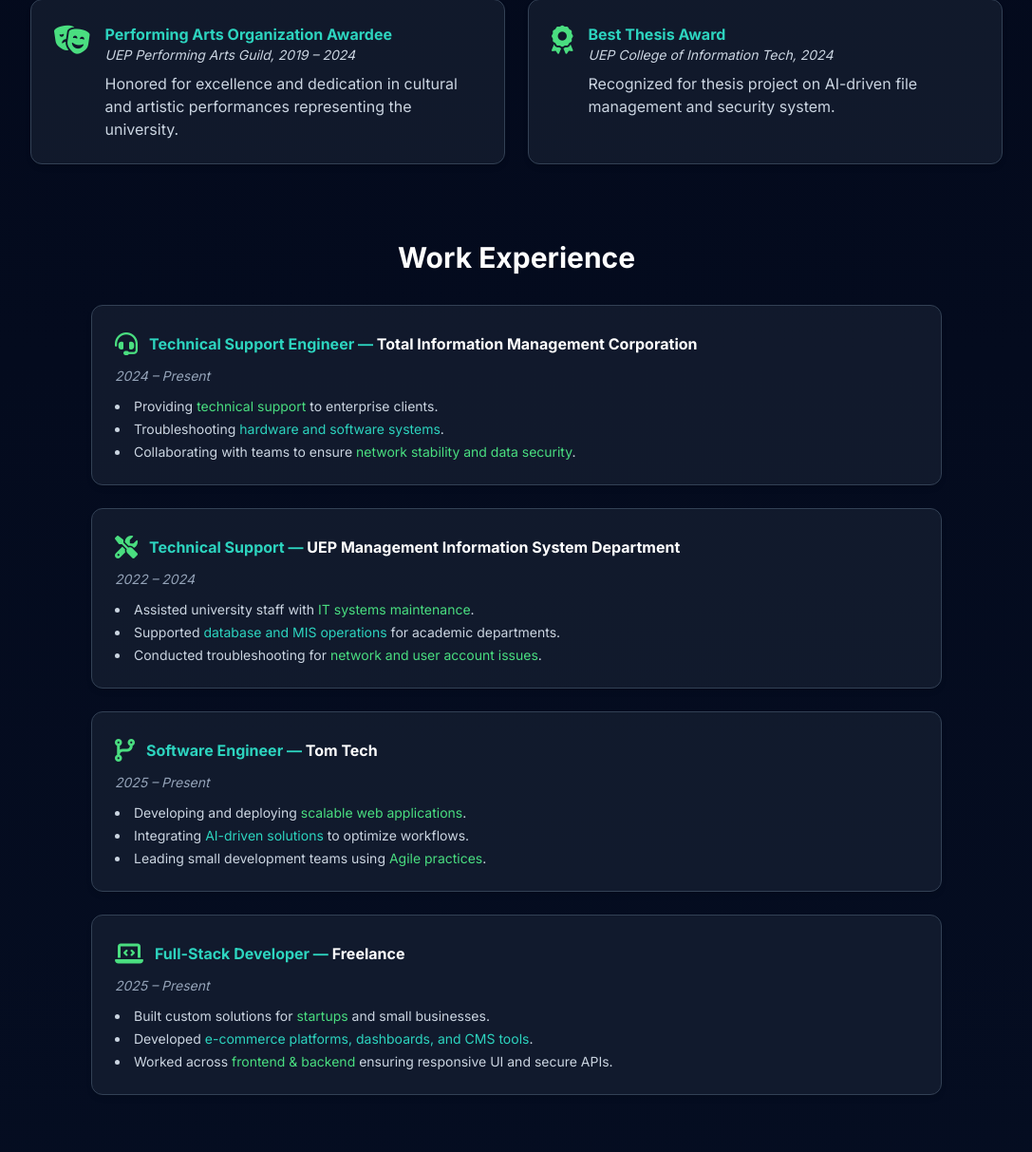
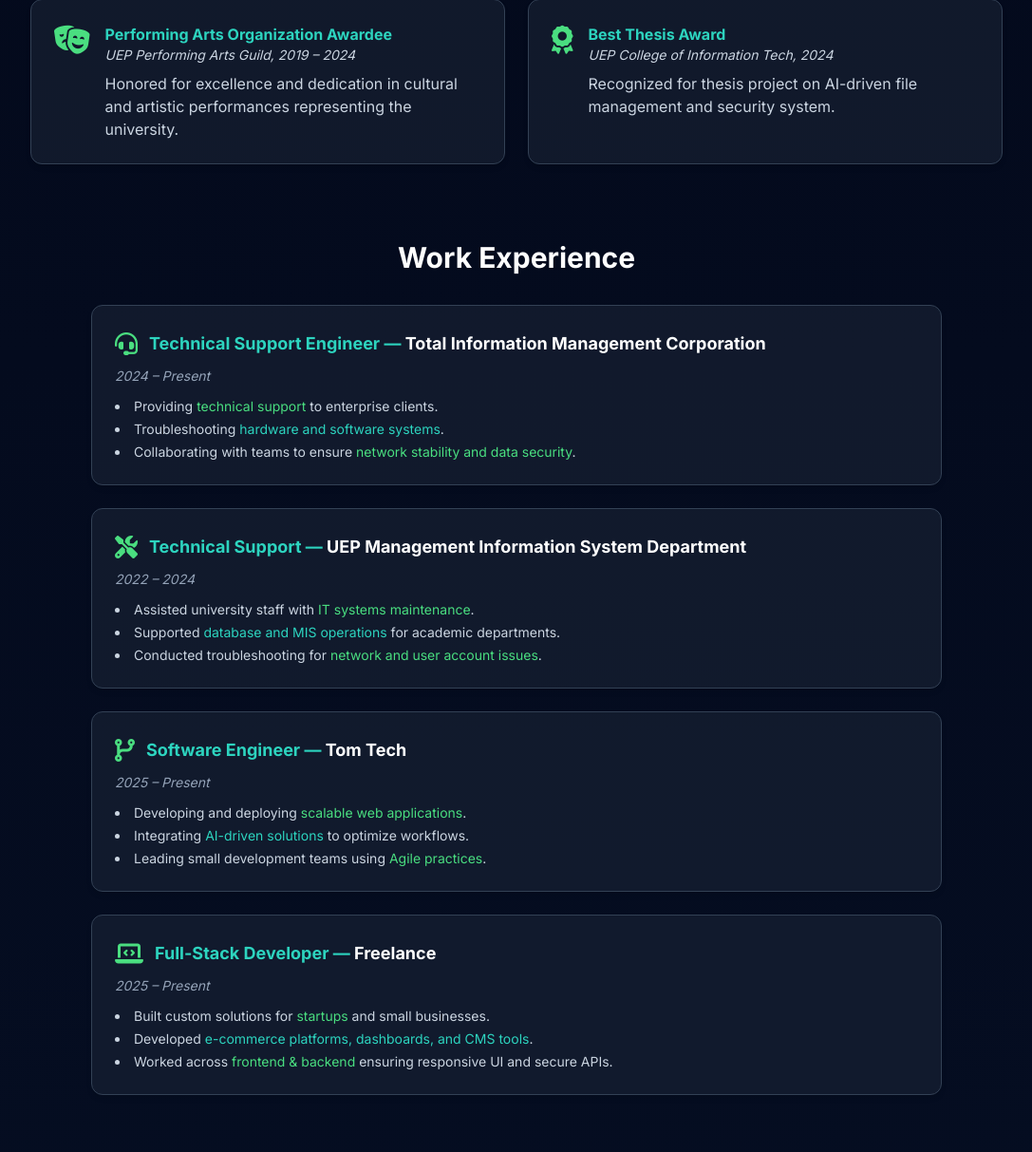
Before and after one commit to RSiervo/Portfolio-Dot-Dev, a Django app: page /about/ in a window 1280 px wide. Shown: the part 1654-2867 px from the top of the page at 95% size, without its empty margins (96-1183 px from the left). Run offline with Django 4.2, Linux system fonts and the light colour scheme; data comes from the database, SQL or seed files in the repository; some libraries are stand-ins or nearby versions.

Commit message:
Fix Bugs

```diff
--- a/portfolio/templates/portfolio/about.html
+++ b/portfolio/templates/portfolio/about.html
@@ -178,60 +178,72 @@
   <h3 class="text-2xl md:text-3xl font-bold text-white mb-8 text-center">Work Experience</h3>
   <div class="space-y-6 max-w-4xl mx-auto">
 
-    <!-- Job 1 -->
+    <!-- Job Card -->
     <div class="group bg-slate-800/50 p-6 rounded-xl shadow-md border border-slate-700
                 hover:border-green-400 hover:shadow-green-400/20 transition-all duration-300">
-      <div class="flex items-center gap-3 mb-2">
-        <i class="fas fa-headset text-green-400 text-2xl group-hover:animate-pulse"></i>
-        <h4 class="text-teal-400 font-semibold">Technical Support Engineer — <span class="text-white">Total Information Management Corporation</span></h4>
+      <div class="flex flex-col sm:flex-row sm:items-center gap-2 sm:gap-3 mb-2">
+        <i class="fas fa-headset text-green-400 text-xl sm:text-2xl group-hover:animate-pulse"></i>
+        <h4 class="text-teal-400 font-semibold text-base sm:text-lg leading-snug text-center sm:text-left">
+          Technical Support Engineer —
+          <span class="text-white block sm:inline">Total Information Management Corporation</span>
+        </h4>
       </div>
-      <p class="text-slate-400 text-sm italic">2024 – Present</p>
-      <ul class="list-disc list-inside text-slate-300 text-sm mt-3 space-y-1">
+      <p class="text-slate-400 text-xs sm:text-sm italic">2024 – Present</p>
+      <ul class="list-disc list-inside text-slate-300 text-xs sm:text-sm mt-3 space-y-1">
         <li>Providing <span class="text-green-400">technical support</span> to enterprise clients.</li>
         <li>Troubleshooting <span class="text-teal-400">hardware and software systems</span>.</li>
         <li>Collaborating with teams to ensure <span class="text-green-400">network stability and data security</span>.</li>
       </ul>
     </div>
 
-    <!-- Job 2 -->
+    <!-- Job Card -->
     <div class="group bg-slate-800/50 p-6 rounded-xl shadow-md border border-slate-700
                 hover:border-green-400 hover:shadow-green-400/20 transition-all duration-300">
-      <div class="flex items-center gap-3 mb-2">
-        <i class="fas fa-tools text-green-400 text-2xl group-hover:animate-pulse"></i>
-        <h4 class="text-teal-400 font-semibold">Technical Support — <span class="text-white">UEP Management Information System Department</span></h4>
+      <div class="flex flex-col sm:flex-row sm:items-center gap-2 sm:gap-3 mb-2">
+        <i class="fas fa-tools text-green-400 text-xl sm:text-2xl group-hover:animate-pulse"></i>
+        <h4 class="text-teal-400 font-semibold text-base sm:text-lg leading-snug text-center sm:text-left">
+          Technical Support —
+          <span class="text-white block sm:inline">UEP Management Information System Department</span>
+        </h4>
       </div>
-      <p class="text-slate-400 text-sm italic">2022 – 2024</p>
-      <ul class="list-disc list-inside text-slate-300 text-sm mt-3 space-y-1">
+      <p class="text-slate-400 text-xs sm:text-sm italic">2022 – 2024</p>
+      <ul class="list-disc list-inside text-slate-300 text-xs sm:text-sm mt-3 space-y-1">
         <li>Assisted university staff with <span class="text-green-400">IT systems maintenance</span>.</li>
         <li>Supported <span class="text-teal-400">database and MIS operations</span> for academic departments.</li>
         <li>Conducted troubleshooting for <span class="text-green-400">network and user account issues</span>.</li>
       </ul>
     </div>
 
-    <!-- Job 3 -->
+    <!-- Job Card -->
     <div class="group bg-slate-800/50 p-6 rounded-xl shadow-md border border-slate-700
                 hover:border-green-400 hover:shadow-green-400/20 transition-all duration-300">
-      <div class="flex items-center gap-3 mb-2">
-        <i class="fas fa-code-branch text-green-400 text-2xl group-hover:animate-pulse"></i>
-        <h4 class="text-teal-400 font-semibold">Software Engineer — <span class="text-white">Tom Tech</span></h4>
+      <div class="flex flex-col sm:flex-row sm:items-center gap-2 sm:gap-3 mb-2">
+        <i class="fas fa-code-branch text-green-400 text-xl sm:text-2xl group-hover:animate-pulse"></i>
+        <h4 class="text-teal-400 font-semibold text-base sm:text-lg leading-snug text-center sm:text-left">
+          Software Engineer —
+          <span class="text-white block sm:inline">Tom Tech</span>
+        </h4>
       </div>
-      <p class="text-slate-400 text-sm italic">2025 – Present</p>
-      <ul class="list-disc list-inside text-slate-300 text-sm mt-3 space-y-1">
+      <p class="text-slate-400 text-xs sm:text-sm italic">2025 – Present</p>
+      <ul class="list-disc list-inside text-slate-300 text-xs sm:text-sm mt-3 space-y-1">
         <li>Developing and deploying <span class="text-green-400">scalable web applications</span>.</li>
         <li>Integrating <span class="text-teal-400">AI-driven solutions</span> to optimize workflows.</li>
         <li>Leading small development teams using <span class="text-green-400">Agile practices</span>.</li>
       </ul>
     </div>
 
-    <!-- Job 4 -->
+    <!-- Job Card -->
     <div class="group bg-slate-800/50 p-6 rounded-xl shadow-md border border-slate-700
                 hover:border-green-400 hover:shadow-green-400/20 transition-all duration-300">
-      <div class="flex items-center gap-3 mb-2">
-        <i class="fas fa-laptop-code text-green-400 text-2xl group-hover:animate-pulse"></i>
-        <h4 class="text-teal-400 font-semibold">Full-Stack Developer — <span class="text-white">Freelance</span></h4>
+      <div class="flex flex-col sm:flex-row sm:items-center gap-2 sm:gap-3 mb-2">
+        <i class="fas fa-laptop-code text-green-400 text-xl sm:text-2xl group-hover:animate-pulse"></i>
+        <h4 class="text-teal-400 font-semibold text-base sm:text-lg leading-snug text-center sm:text-left">
+          Full-Stack Developer —
+          <span class="text-white block sm:inline">Freelance</span>
+        </h4>
       </div>
-      <p class="text-slate-400 text-sm italic">2025 – Present</p>
-      <ul class="list-disc list-inside text-slate-300 text-sm mt-3 space-y-1">
+      <p class="text-slate-400 text-xs sm:text-sm italic">2025 – Present</p>
+      <ul class="list-disc list-inside text-slate-300 text-xs sm:text-sm mt-3 space-y-1">
         <li>Built custom solutions for <span class="text-green-400">startups</span> and small businesses.</li>
         <li>Developed <span class="text-teal-400">e-commerce platforms, dashboards, and CMS tools</span>.</li>
         <li>Worked across <span class="text-green-400">frontend & backend</span> ensuring responsive UI and secure APIs.</li>
```
